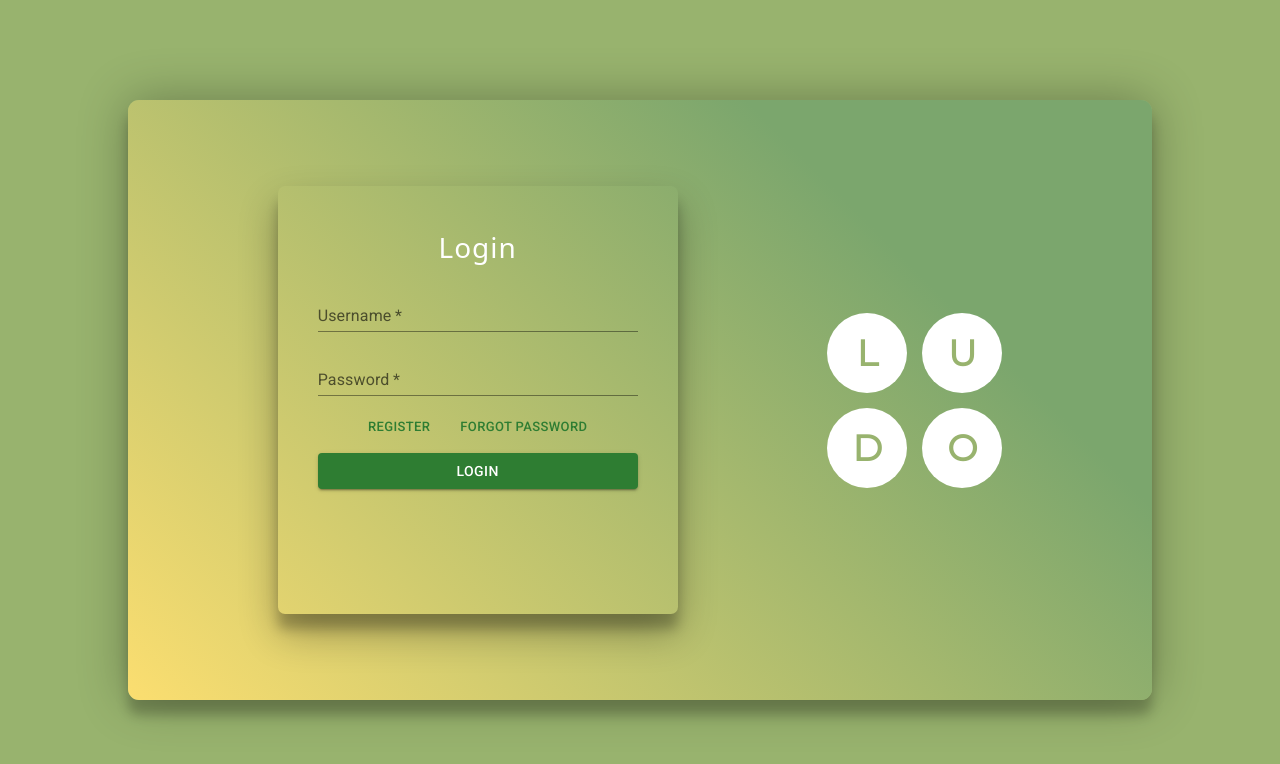
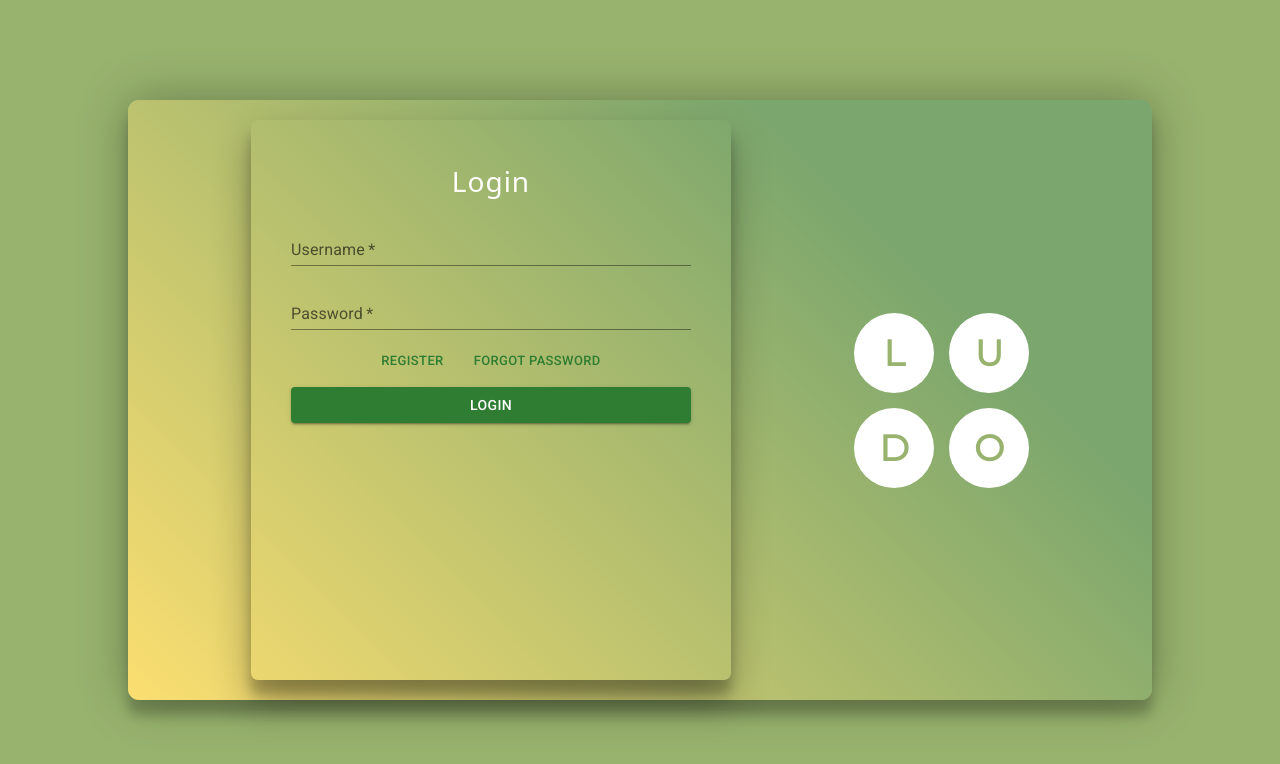
Before and after one commit to bounswe/2021SpringGroup5, a React (Create React App) app in the folder project/frontend/app/: page /login in a window 1280 px wide. Shown: the top 764 px of the page. Built offline with nearby package versions, Linux system fonts and the light colour scheme.

Commit message:
bugfix/register-page-bugfixes fixed the issue of error messages not being visible by extending the form height on LandingPage.css fixed the issue of test failing due to void link on RegisterScreen.jsx fixed register request json error on AuthService.jsx

```diff
--- a/project/frontend/app/src/screens/LandingPage.css
+++ b/project/frontend/app/src/screens/LandingPage.css
@@ -43,8 +43,8 @@
     flex-direction: column;
     row-gap: 1rem;
     padding: 2.5rem;
-    height: 26.75rem;
-    width: 25rem;
+    height: 35rem;
+    width: 30rem;
     background: transparent;
     border-radius: 7px;
     overflow: hidden;
--- a/project/frontend/app/src/screens/RegisterScreen.jsx
+++ b/project/frontend/app/src/screens/RegisterScreen.jsx
@@ -6,7 +6,6 @@ import './LandingPage.css';
 import { register } from '../services/AuthService';
 import { getSports } from '../services/SportsService';
 import { toTitleCase, validateEmail, validatePassword, validateUsername } from '../helpers/functions';
-import { Link } from 'react-router-dom';
 
 function RegisterScreen() {
   const [alert, setAlert] = useState(null);
@@ -281,7 +280,7 @@ function RegisterScreen() {
                 label={
                   <div>
                     <span>I have read and agree to the </span>
-                    <Link to={void 0}>terms and conditions</Link>
+                    <a href={'#'}>terms and conditions</a>
                   </div>
                 }
               />
--- a/project/frontend/app/src/services/AuthService.js
+++ b/project/frontend/app/src/services/AuthService.js
@@ -24,8 +24,8 @@ export function login(loginForm) {
 }
 
 export function me() {
-  // return new Promise(resolve => resolve({ username: 'didemaytac', name: 'Didem', surname: 'Aytac', user_id: 1 }));
-  return httpClient.get('/me').then(res => res.data);
+  return new Promise(resolve => resolve({ username: 'didemaytac', name: 'Didem', surname: 'Aytac', user_id: 1 }));
+  // return httpClient.get('/me', { withCredentials: true }).then(res => res.data);
 }
 
 export function forgotPassword(forgotPasswordForm) {
@@ -44,6 +44,7 @@ export function register(registerForm) {
       surname: registerForm.surname,
       password1: registerForm.password,
       password2: registerForm.password_confirm,
+    },
     items: [
       {
         name: registerForm.sport_1,
@@ -54,7 +55,6 @@ export function register(registerForm) {
         level: registerForm.level_2,
       },
     ],
-    },
   });
 }
 
```
Lines whose indentation alone changed are shown as unchanged.
